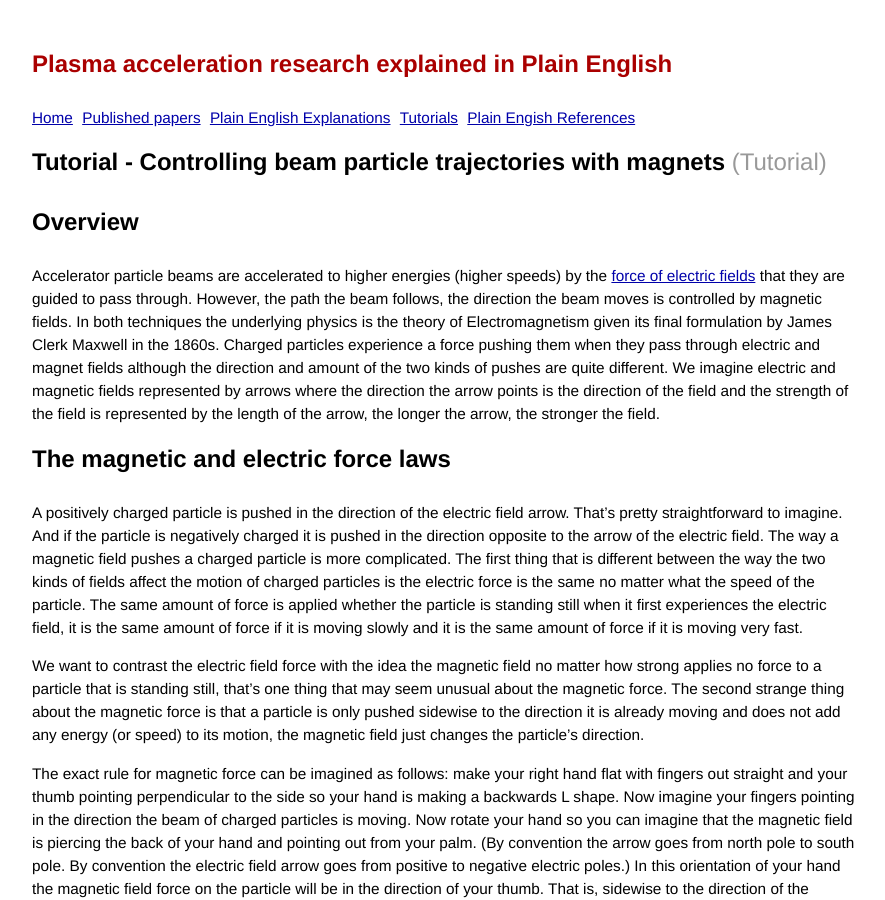
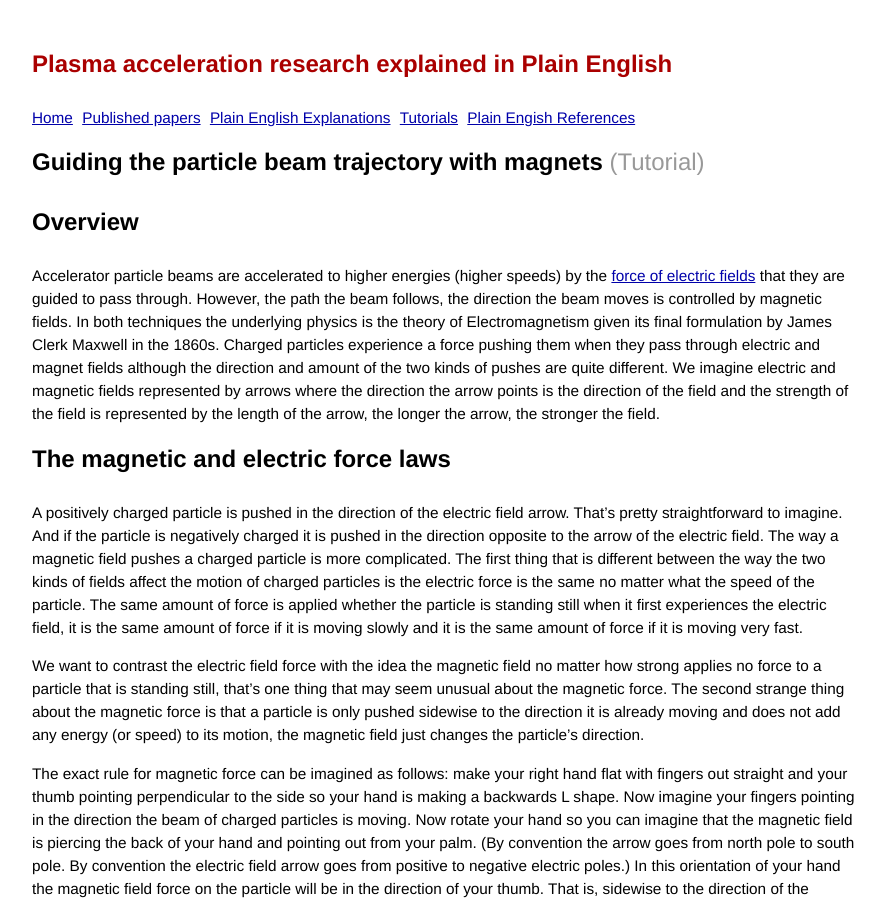
Before and after one commit to grbfacet/facet, a Jekyll site: the page built from beam-control-tutorial.md, in a window 1280 px wide and 900 px high. Shown: the whole window, without its empty margins (193-1078 px from the left). Built offline with Jekyll 4.4.1, drawn with Linux system fonts in a browser that asks for light colours.

Commit message:
Update beam-control-tutorial.md

```diff
--- a/beam-control-tutorial.md
+++ b/beam-control-tutorial.md
@@ -1,6 +1,6 @@
 ---
 layout: default
-title: Tutorial - Controlling beam particle trajectories with magnets
+title: Guiding the particle beam trajectory with magnets
 pagetype: tutorial
 ---
 
```
